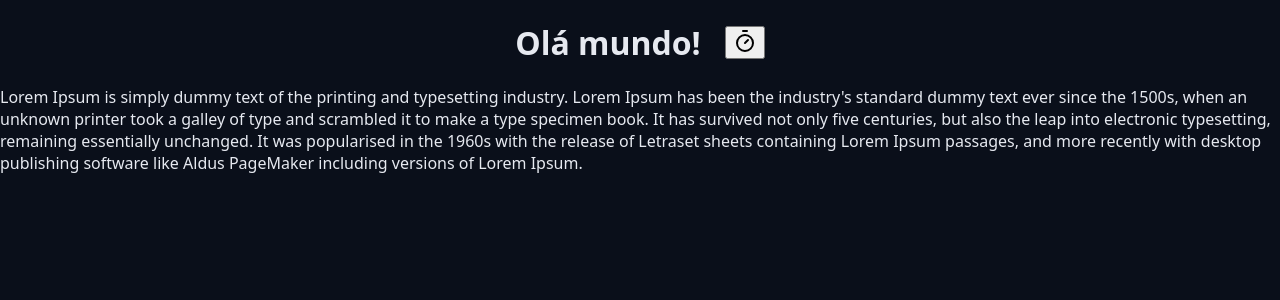
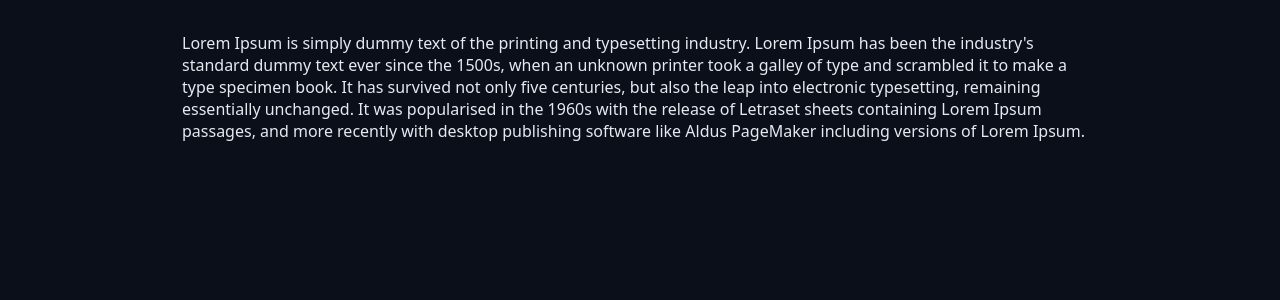
Before and after one commit to rodilon/chronos-pomodoro, a React app: page / in a window 1280 px wide. Shown: the top 300 px of the page. Built offline with nearby package versions, Linux system fonts and the light colour scheme; the HTML template or start-up script is replaced by a standard one.

Commit message:
Adiciona estrutura de pastas para padronizacao utilizando index.tsx e styles.module

```diff
--- a/src/App.tsx
+++ b/src/App.tsx
@@ -1,31 +1,24 @@
 import './styles/theme.css';
 import './styles/global.css';
-import { Heading } from './components/Heading';
-import { TimerIcon } from 'lucide-react';
+import { Container } from './components/Container';
 
 export function App() {
-  console.log('Oi');
   return (
     // react fragment esse <> </> para nao precisar criar uma div desnecessaria
     <>
-      <Heading>
-        Olá mundo!
-        <button>
-          <TimerIcon />
-        </button>
-      </Heading>
-
-      <p>
-        Lorem Ipsum is simply dummy text of the printing and typesetting
-        industry. Lorem Ipsum has been the industry's standard dummy text ever
-        since the 1500s, when an unknown printer took a galley of type and
-        scrambled it to make a type specimen book. It has survived not only five
-        centuries, but also the leap into electronic typesetting, remaining
-        essentially unchanged. It was popularised in the 1960s with the release
-        of Letraset sheets containing Lorem Ipsum passages, and more recently
-        with desktop publishing software like Aldus PageMaker including versions
-        of Lorem Ipsum.
-      </p>
+      <Container>
+        <section>
+          Lorem Ipsum is simply dummy text of the printing and typesetting
+          industry. Lorem Ipsum has been the industry's standard dummy text ever
+          since the 1500s, when an unknown printer took a galley of type and
+          scrambled it to make a type specimen book. It has survived not only
+          five centuries, but also the leap into electronic typesetting,
+          remaining essentially unchanged. It was popularised in the 1960s with
+          the release of Letraset sheets containing Lorem Ipsum passages, and
+          more recently with desktop publishing software like Aldus PageMaker
+          including versions of Lorem Ipsum.
+        </section>
+      </Container>
     </>
   );
 }
--- /dev/null
+++ b/src/components/Container/index.tsx
@@ -0,0 +1,15 @@
+// export { Container } from './Container'; // arquivo index para facilitar a importação em outros arquivos
+
+import styles from './styles.module.css';
+
+type ContainerProps = {
+  children: React.ReactNode;
+};
+
+export function Container({ children }: ContainerProps) {
+  return (
+    <div className={styles.container}>
+      <div className={styles.content}>{children}</div>
+    </div>
+  );
+}
--- /dev/null
+++ b/src/components/Container/styles.module.css
@@ -0,0 +1,12 @@
+.container-fluid {
+  width: auto;
+}
+
+.container {
+  max-width: 98rem;
+  margin: 0 auto;
+}
+
+.content {
+  margin: 3.2rem;
+}
--- a/src/components/Heading.tsx
+++ b/src/components/Heading/index.tsx
@@ -1,4 +1,4 @@
-import styles from './Heading.module.css';
+import styles from './styles.module.css';
 
 type HeadingProps = {
   children: React.ReactNode;
```
Also changed, not shown: src/components/Heading/styles.module.css (renamed from src/components/Heading.module.css).
